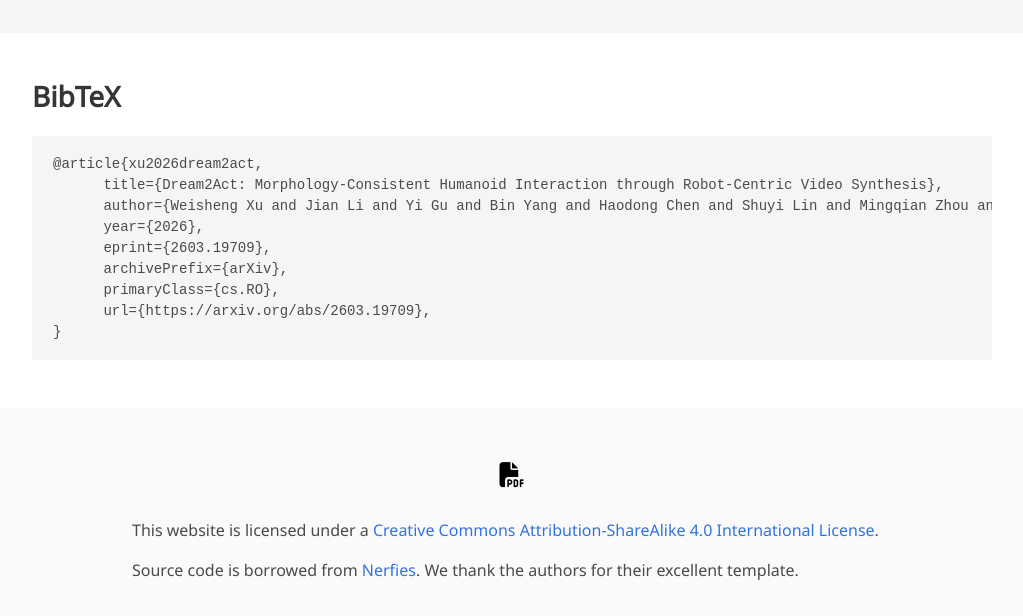
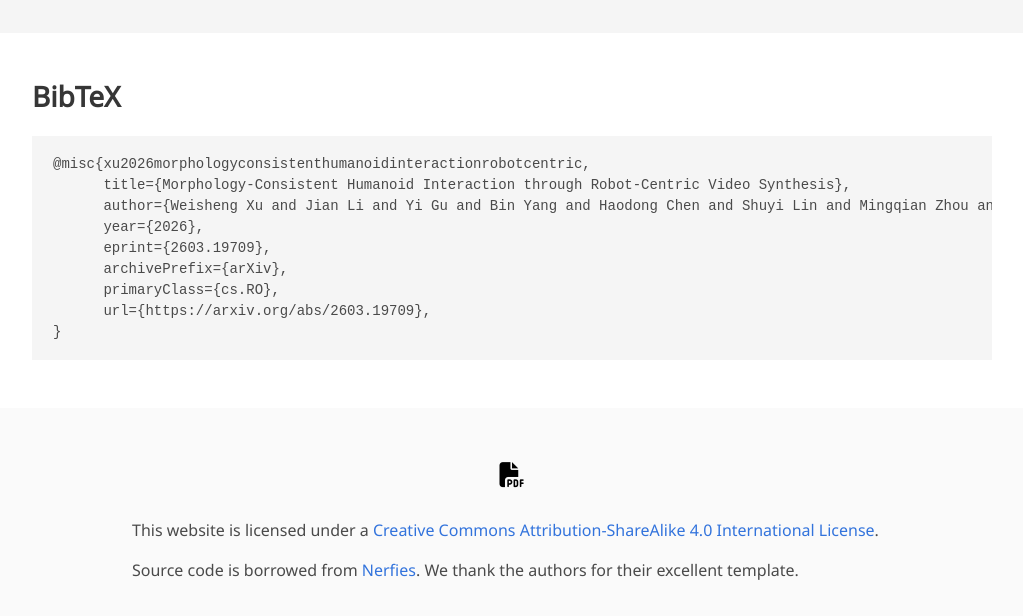
Before and after one commit to WesleyXu224/Dream2Act, a plain HTML site: page index.html in a window 1280 px wide. Shown: the part 4734-5350 px from the top of the page, without its empty margins (128-1151 px from the left). Drawn offline with nearby package versions, Linux system fonts and the light colour scheme; some icons are missing; a web font is replaced by a local one.

Commit message:
pipeline

```diff
--- a/index.html
+++ b/index.html
@@ -405,8 +405,8 @@
 <section class="section" id="BibTeX">
   <div class="container is-max-desktop content">
     <h2 class="title">BibTeX</h2>
-    <pre><code>@article{xu2026dream2act,
-      title={Dream2Act: Morphology-Consistent Humanoid Interaction through Robot-Centric Video Synthesis},
+    <pre><code>@misc{xu2026morphologyconsistenthumanoidinteractionrobotcentric,
+      title={Morphology-Consistent Humanoid Interaction through Robot-Centric Video Synthesis},
       author={Weisheng Xu and Jian Li and Yi Gu and Bin Yang and Haodong Chen and Shuyi Lin and Mingqian Zhou and Jing Tan and Qiwei Wu and Xiangrui Jiang and Taowen Wang and Jiawen Wen and Qiwei Liang and Jiaxi Zhang and Renjing Xu},
       year={2026},
       eprint={2603.19709},
```
